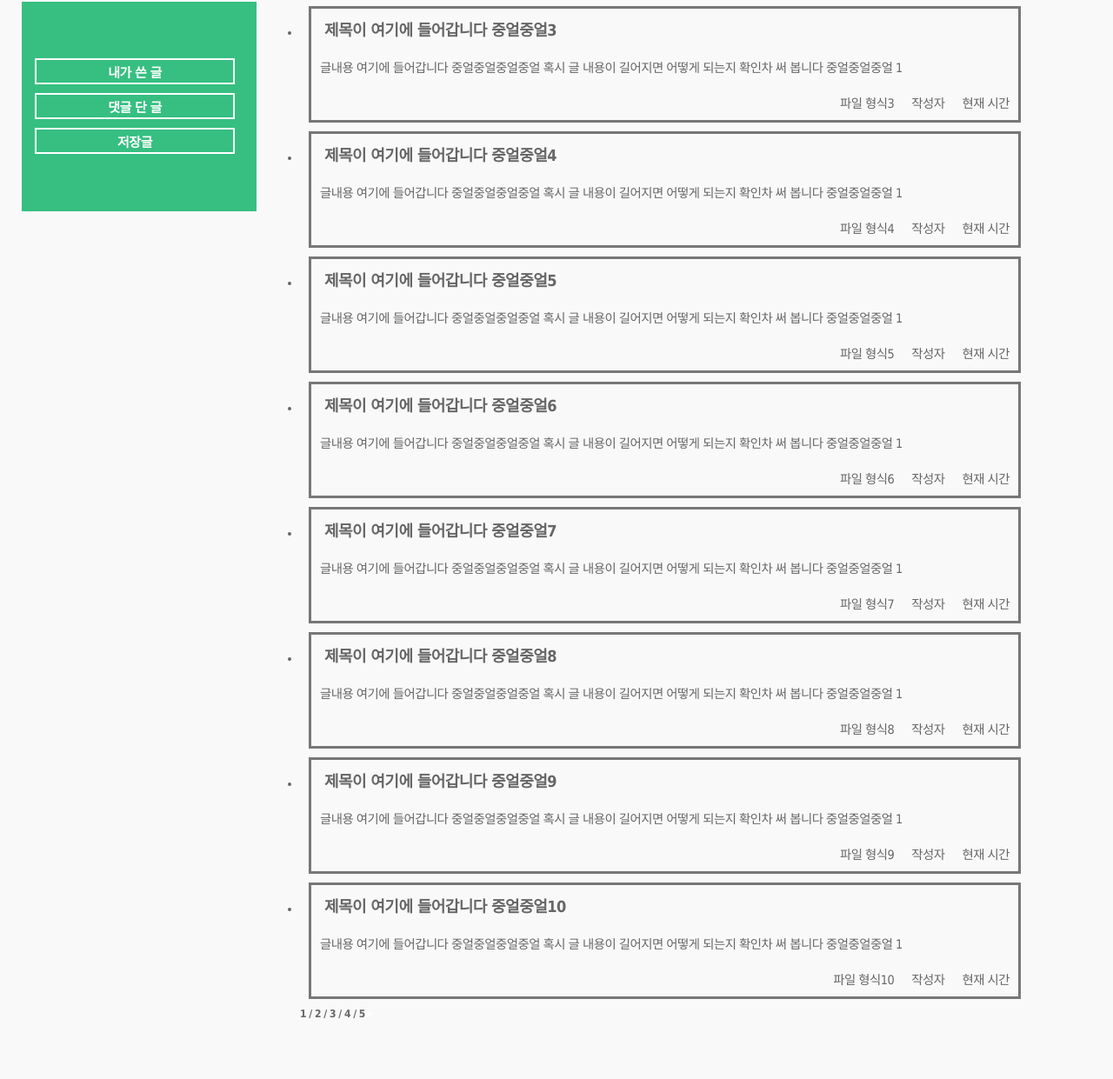
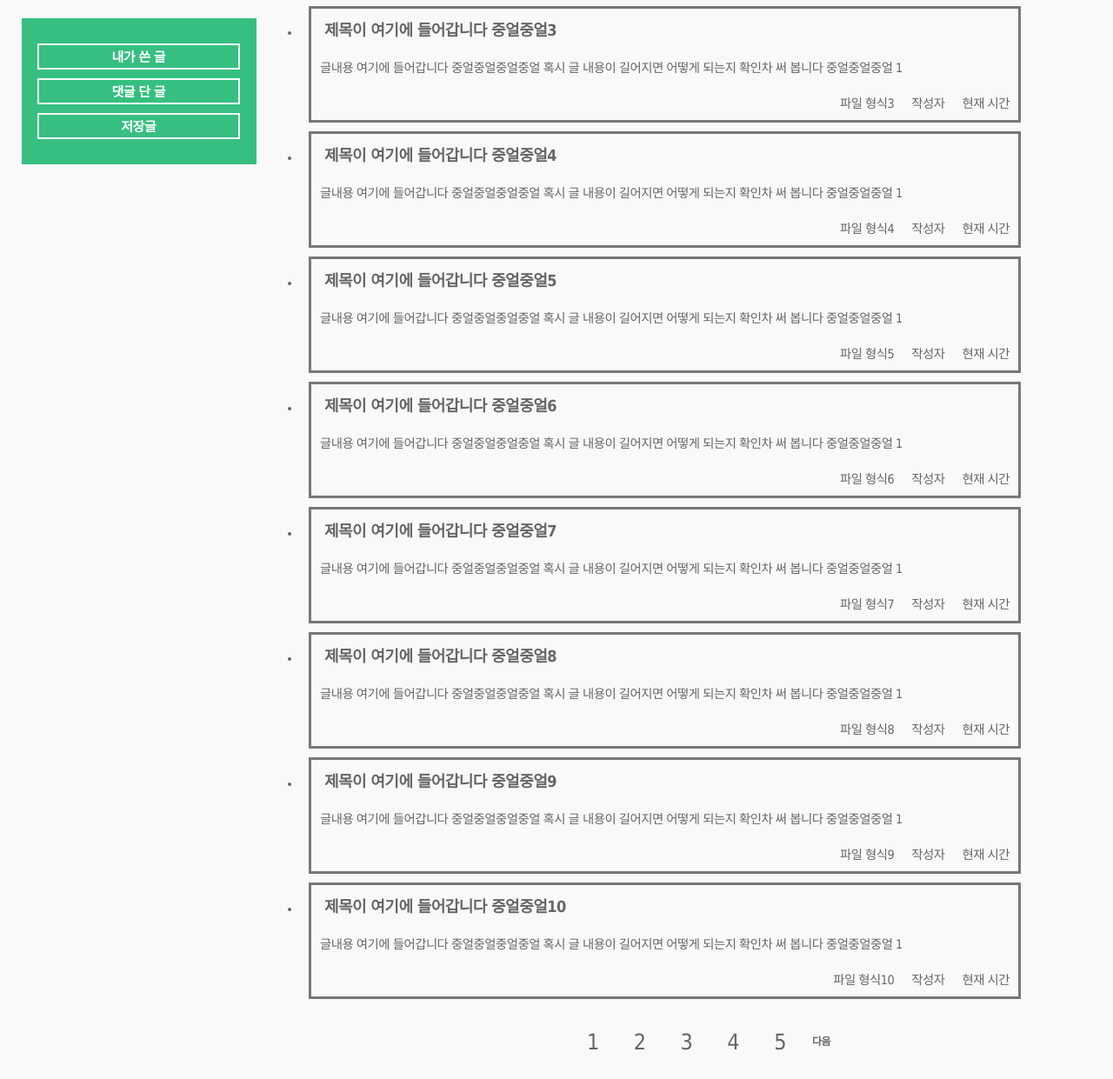
Before and after one commit to jenny5751/jenny5751.github.io, a plain HTML site: page 학술게시판.html in a window 1280 px wide. Shown: the part 585-1826 px from the top of the page at 87% size. Before the commit the page ends 1783 px from the top, so only its background shows below. Drawn offline with Linux system fonts and the light colour scheme.

Commit message:
Update 학술게시판.html

```diff
--- a/학술게시판.html
+++ b/학술게시판.html
@@ -1,4 +1,3 @@
-<!DOCTYPE html>
 <!DOCTYPE html>
 <html>
     <head>
@@ -122,6 +121,20 @@
         display: flex;
         flex-direction: row-reverse;
 
+    }
+    .prev-next {
+        display: block;
+        margin: 20px;
+        padding:0;
+        font-size: 20px;
+        justify-content: center;
+    }
+    .prev-next {
+        display: flex;
+        margin: 10px;
+        padding: 5px;
+        justify-content: center;
+        width: 100%;
     }
     @media screen and (max-width:720px){
         nav ul {
@@ -271,10 +284,12 @@
         }
         .id_box img {
             display: flex;
-            width: 50%;
-            height: 35%;
-            margin: 20%;
-            padding: 5px;
+            width: 70%;
+            margin-top: 10%;
+            margin-left: 13%;
+            margin-right: 20%;
+            margin-bottom: 10%;
+            padding: 10%;
             background: #fff;
             justify-content: center;
         }
@@ -282,7 +297,7 @@
             margin-top: 30px;
             padding: 10px;
             justify-content: center;
-            height: 15%;
+            height: 10%;
             background: #36bf81;
             display: flex;
             flex-direction: column;
@@ -290,7 +305,8 @@
         input[type="submit" i]{
             display: flex;
             margin: 5px;
-            width: 92%;
+            margin-left: 8px;
+            width: 93%;
             height: 30px;
             border-color: #fff;
             border-style: solid;
@@ -307,9 +323,9 @@
             display: flex;
             margin: 5px;
             padding: 0;
-            width: 92%;
+            width: 93%;
             height: 30px;
-            font-size: 14px;
+            font-size: 15px;
             color: #fff;
             justify-content: center;
         }
@@ -514,9 +530,14 @@
                         </article>
                     </li>
                 </ul>
-                <div>
-                    <p><a href="/게시판 글 목록1/p/X" class="prev"></a>1 / 2 / 3 / 4 / 5<a href="/게시판 글 목록1/p/X">></a></p>
-                    <!--에브리타임에서는 링크를 걸어 설정해둠... 내가 잘 못 찾은거일수도... :(-->
+                <div class="prev-next">
+                    <span class="blind" style="display: none;">페이지 네비게이션</span>
+                    <a href="1페이지.page=1" class="number" style="margin: 10px; padding: 10px; font-size: 25px; color:#666;">1</a>
+                    <a href="2페이지.page=2" style="margin: 10px; padding: 10px; font-size: 25px; color:#666;">2</a>
+                    <a href="3페이지.page=3" style="margin: 10px; padding: 10px; font-size: 25px; color:#666;">3</a>
+                    <a href="4페이지.page=4" style="margin: 10px; padding: 10px; font-size: 25px; color:#666;">4</a>
+                    <a href="5페이지.page=5" style="margin: 10px; padding: 10px; font-size: 25px; color:#666;">5</a>
+                    <a href="6페이지.page=6" class="pgR" style="margin: 10px; font-size: 30px; font-weight: bold;"><span class="m-tcol-c">다음</span></a>
                 </div>
             </div>
         </div>
```
